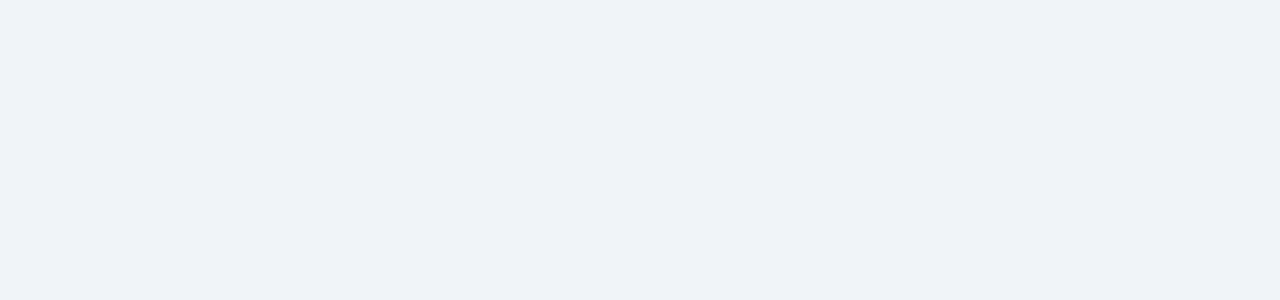
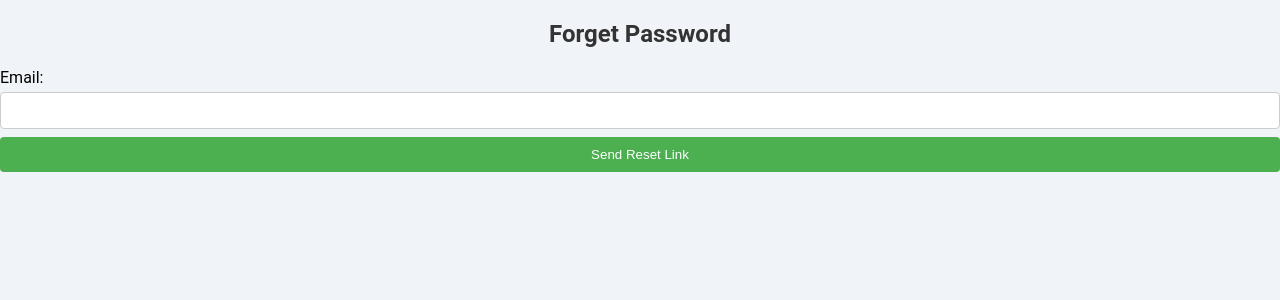
Before and after one commit to transmogrify76/Education-web, a React (Create React App) app: page /forget-password in a window 1280 px wide. Before the commit this address had no page. Shown: the top 300 px of the page. Built offline with nearby package versions, Linux system fonts and the light colour scheme.

Commit message:
forget & reset password

```diff
--- a/src/App.js
+++ b/src/App.js
@@ -37,6 +37,10 @@ import Medical from './components/Medical/Medical';
 import AdminRegister from './components/AdminRegister/AdminRegister';
 import AboutUs from './components/Aboutus/Aboutus';
 import Award from './components/Award/Award'
+import ForgetPassword from './components/ForgetPassword/ForgetPassword';
+import ResetPassword from './components/ResetPassword/ResetPassword';
+
+
 // App component
 function App() {
   return (
@@ -80,6 +84,8 @@ function App() {
           <Route path="/AdminRegister" element={<AdminRegister/>} />
           <Route path="/Aboutus" element={<AboutUs/>} />
           <Route path="/Award" element={<Award/>} />
+          <Route path="/forget-password" element={<ForgetPassword />} />
+          <Route path="/reset-password/" element={<ResetPassword />} />
 
 
 
--- /dev/null
+++ b/src/components/ForgetPassword/ForgetPassword.css
@@ -0,0 +1,81 @@
+@import url('https://fonts.googleapis.com/css2?family=Poppins:wght@300;400;500;600&display=swap');
+
+body {
+  font-family: 'Poppins', sans-serif;
+  background: linear-gradient(135deg, #667eea 0%, #764ba2 100%);
+  display: flex;
+  justify-content: center;
+  align-items: center;
+  height: 100vh;
+  margin: 0;
+}
+
+.forget-password-container {
+  background: rgba(255, 255, 255, 0.9);
+  padding: 40px;
+  border-radius: 10px;
+  box-shadow: 0 8px 16px rgba(0, 0, 0, 0.2);
+  text-align: center;
+  max-width: 400px;
+  width: 100%;
+}
+
+.form-wrapper {
+  margin: 0 auto;
+}
+
+.forget-password-container h2 {
+  margin-bottom: 15px;
+  font-size: 24px;
+  color: #333;
+  font-weight: 600;
+}
+
+.forget-password-container p {
+  margin-bottom: 25px;
+  font-size: 16px;
+  color: #555;
+}
+
+.forget-password-form {
+  display: flex;
+  flex-direction: column;
+}
+
+.form-group {
+  margin-bottom: 20px;
+  position: relative;
+}
+
+.form-group .form-control {
+  width: 100%;
+  padding: 12px 15px;
+  font-size: 16px;
+  border: 1px solid #ddd;
+  border-radius: 5px;
+  transition: border-color 0.3s ease;
+}
+
+.form-group .form-control:focus {
+  border-color: #667eea;
+  outline: none;
+}
+
+.submit-button {
+  padding: 12px 15px;
+  font-size: 18px;
+  color: #fff;
+  background: linear-gradient(135deg, #667eea 0%, #764ba2 100%);
+  border: none;
+  border-radius: 5px;
+  cursor: pointer;
+  transition: background 0.3s ease;
+}
+
+.submit-button:hover {
+  background: linear-gradient(135deg, #764ba2 0%, #667eea 100%);
+}
+
+.Toastify__toast {
+  font-size: 14px;
+}
--- /dev/null
+++ b/src/components/ForgetPassword/ForgetPassword.jsx
@@ -0,0 +1,84 @@
+import React, { useState } from 'react';
+import axios from 'axios';
+import { ToastContainer, toast } from 'react-toastify';
+import 'react-toastify/dist/ReactToastify.css';
+import { useNavigate } from 'react-router-dom';
+
+const ForgetPassword = () => {
+  const [email, setEmail] = useState('');
+  const [loading, setLoading] = useState(false);
+  const navigate = useNavigate();
+
+  const handleSubmit = async (e) => {
+    e.preventDefault();
+    setLoading(true);
+
+    try {
+      const response = await axios.post('http://localhost:3000/auth/forgot-password', { email });
+
+      console.log('Response:', response); // Debugging line
+
+      if (response.status === 201) { // Check for status 201
+        toast.success('OTP sent to your email!', {
+          position: "top-right",
+          autoClose: 5000,
+          hideProgressBar: false,
+          closeOnClick: true,
+          pauseOnHover: true,
+          draggable: true,
+          progress: undefined,
+        });
+        navigate('/reset-password'); // Navigate to the reset password page
+      } else {
+        toast.error('Failed to send OTP. Please try again later.', {
+          position: "top-right",
+          autoClose: 5000,
+          hideProgressBar: false,
+          closeOnClick: true,
+          pauseOnHover: true,
+          draggable: true,
+          progress: undefined,
+        });
+      }
+    } catch (error) {
+      console.error('Error sending OTP:', error); // Debugging line
+      toast.error('Failed to send OTP. Please try again later.', {
+        position: "top-right",
+        autoClose: 5000,
+        hideProgressBar: false,
+        closeOnClick: true,
+        pauseOnHover: true,
+        draggable: true,
+        progress: undefined,
+      });
+    } finally {
+      setLoading(false);
+    }
+  };
+
+  return (
+    <div>
+      <h2>Forget Password</h2>
+      <form onSubmit={handleSubmit}>
+        <div>
+          <label>Email:</label>
+          <input
+            type="email"
+            value={email}
+            onChange={(e) => setEmail(e.target.value)}
+            required
+          />
+        </div>
+        <button
+          type="submit"
+          disabled={loading}
+        >
+          {loading ? 'Sending...' : 'Send Reset Link'}
+        </button>
+      </form>
+      <ToastContainer />
+    </div>
+  );
+};
+
+export default ForgetPassword;
--- /dev/null
+++ b/src/components/ResetPassword/ResetPassword.jsx
@@ -0,0 +1,98 @@
+import React, { useState } from 'react';
+import axios from 'axios';
+import { ToastContainer, toast } from 'react-toastify';
+import 'react-toastify/dist/ReactToastify.css';
+
+const ResetPassword = () => {
+  const [email, setEmail] = useState('');
+  const [otp, setOtp] = useState('');
+  const [newPassword, setNewPassword] = useState('');
+
+  const handleSubmit = async (e) => {
+    e.preventDefault();
+
+    try {
+      // Send request to backend
+      const response = await axios.post('http://localhost:3000/auth/reset-password', {
+        email,
+        otp,
+        newPassword
+      });
+
+
+      if (response.status === 201) {
+        toast.success('Password reset successfully!', {
+          position: "top-right",
+          autoClose: 5000,
+          hideProgressBar: false,
+          closeOnClick: true,
+          pauseOnHover: true,
+          draggable: true,
+          progress: undefined,
+        });
+      } else {
+        toast.error('Failed to reset password. Please try again later.', {
+          position: "top-right",
+          autoClose: 5000,
+          hideProgressBar: false,
+          closeOnClick: true,
+          pauseOnHover: true,
+          draggable: true,
+          progress: undefined,
+        });
+      }
+    } catch (error) {
+      // Log error details for debugging
+      console.error('Error details:', error.response ? error.response.data : error.message);
+
+      toast.error('Failed to reset password. Please try again later.', {
+        position: "top-right",
+        autoClose: 5000,
+        hideProgressBar: false,
+        closeOnClick: true,
+        pauseOnHover: true,
+        draggable: true,
+        progress: undefined,
+      });
+    }
+  };
+
+  return (
+    <div>
+      <h2>Reset Password</h2>
+      <form onSubmit={handleSubmit}>
+        <div>
+          <label>Email:</label>
+          <input
+            type="email"
+            value={email}
+            onChange={(e) => setEmail(e.target.value)}
+            required
+          />
+        </div>
+        <div>
+          <label>OTP:</label>
+          <input
+            type="text"
+            value={otp}
+            onChange={(e) => setOtp(e.target.value)}
+            required
+          />
+        </div>
+        <div>
+          <label>New Password:</label>
+          <input
+            type="password"
+            value={newPassword}
+            onChange={(e) => setNewPassword(e.target.value)}
+            required
+          />
+        </div>
+        <button type="submit">Reset Password</button>
+      </form>
+      <ToastContainer />
+    </div>
+  );
+};
+
+export default ResetPassword;
```
